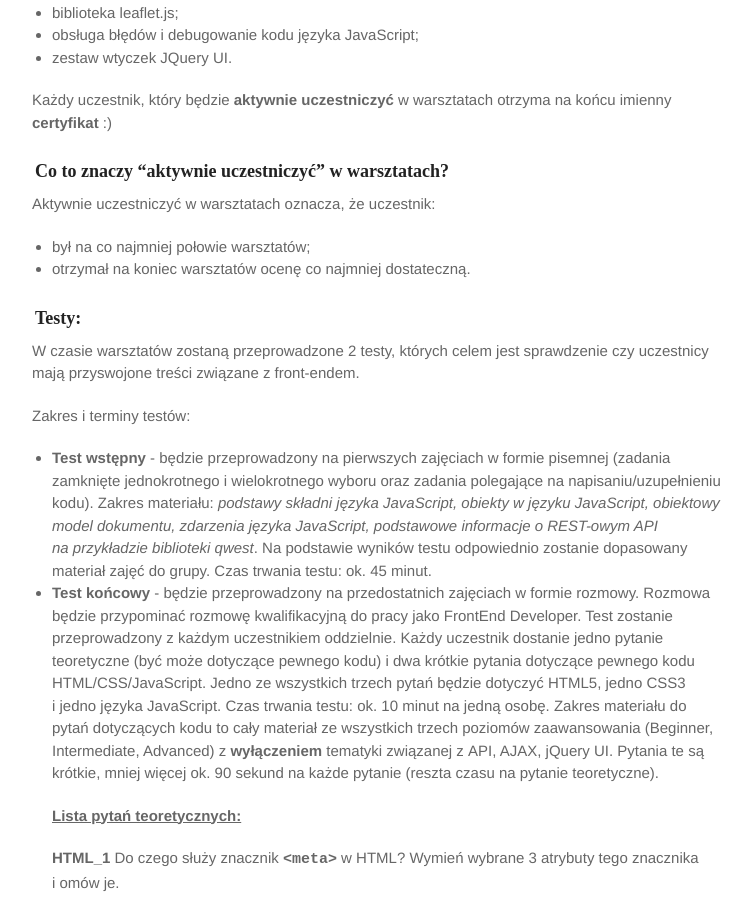
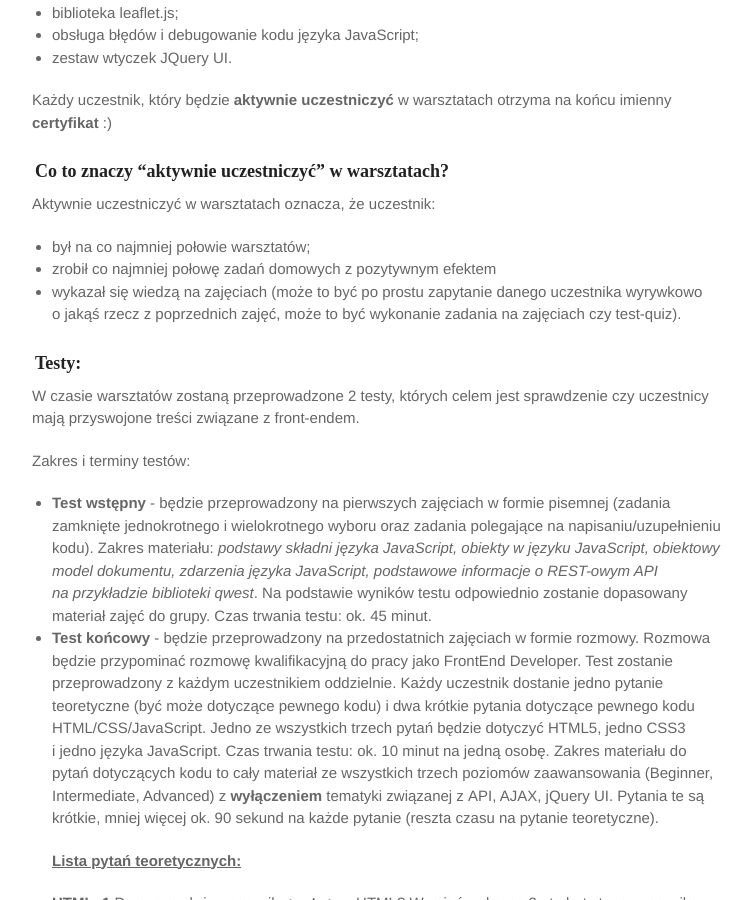
Before and after one commit to marcin-szczepanski/TWE, a Jekyll site: the page built from zajecia/2/informacje.md, in a window 1280 px wide and 900 px high, scrolled down 623 px. Shown: the whole window, without its empty margins (263-1014 px from the left). Built offline with Jekyll 4.4.1, drawn with Linux system fonts in a browser that asks for light colours; some web fonts are replaced.

Commit message:
Update informacje.md

```diff
--- a/zajecia/2/informacje.md
+++ b/zajecia/2/informacje.md
@@ -30,7 +30,8 @@ Każdy uczestnik, który będzie **aktywnie uczestniczyć** w warsztatach otrzym
 Aktywnie uczestniczyć w warsztatach oznacza, że uczestnik:
 
 *	był na co najmniej połowie warsztatów;
-*	otrzymał na koniec warsztatów ocenę co najmniej dostateczną.
+*	zrobił co najmniej połowę zadań domowych z pozytywnym efektem
+*	wykazał się wiedzą na zajęciach (może to być po prostu zapytanie danego uczestnika wyrywkowo o&nbsp;jakąś rzecz z&nbsp;poprzednich zajęć, może to&nbsp;być wykonanie zadania na&nbsp;zajęciach czy&nbsp;test-quiz).
 
 ### Testy:
 
```
